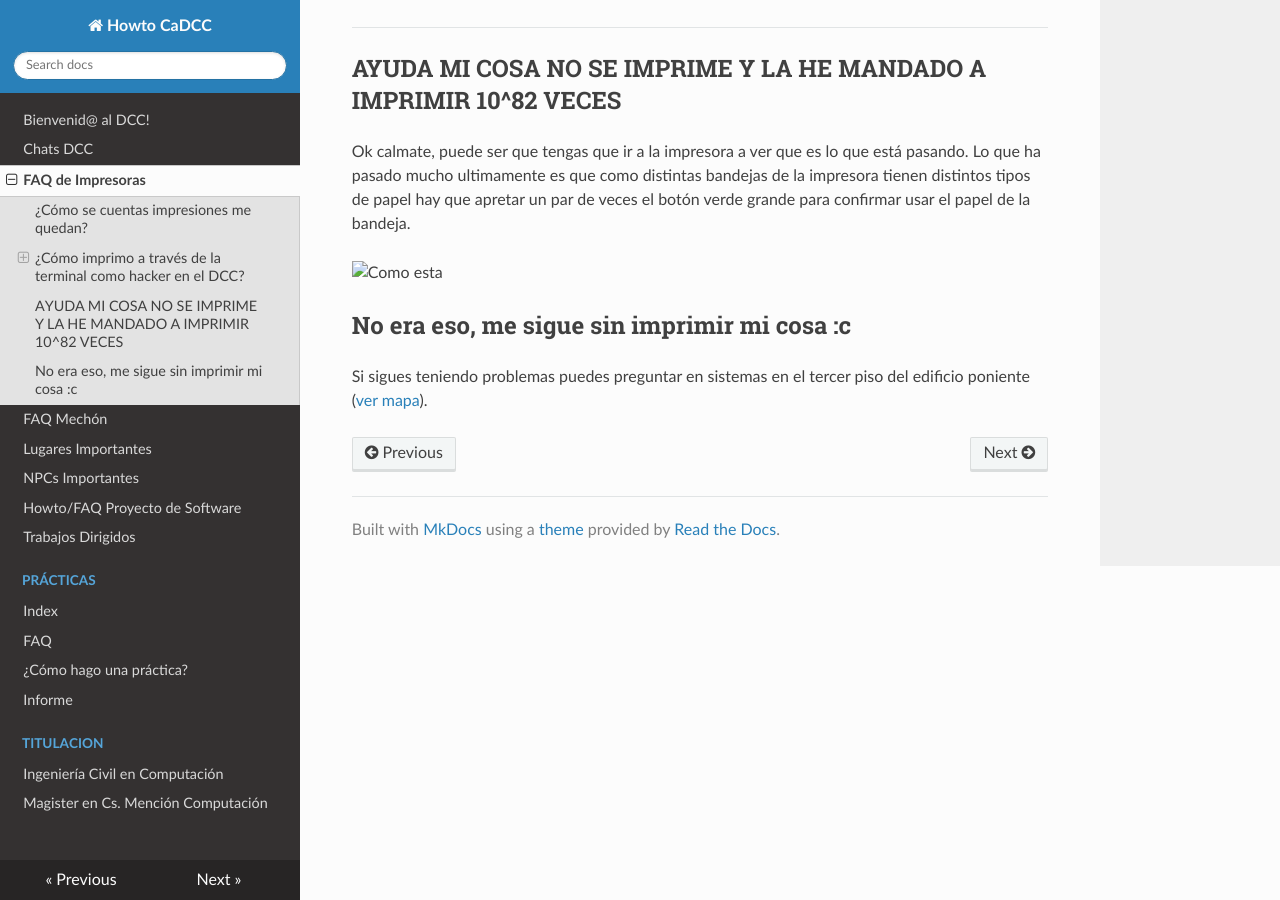
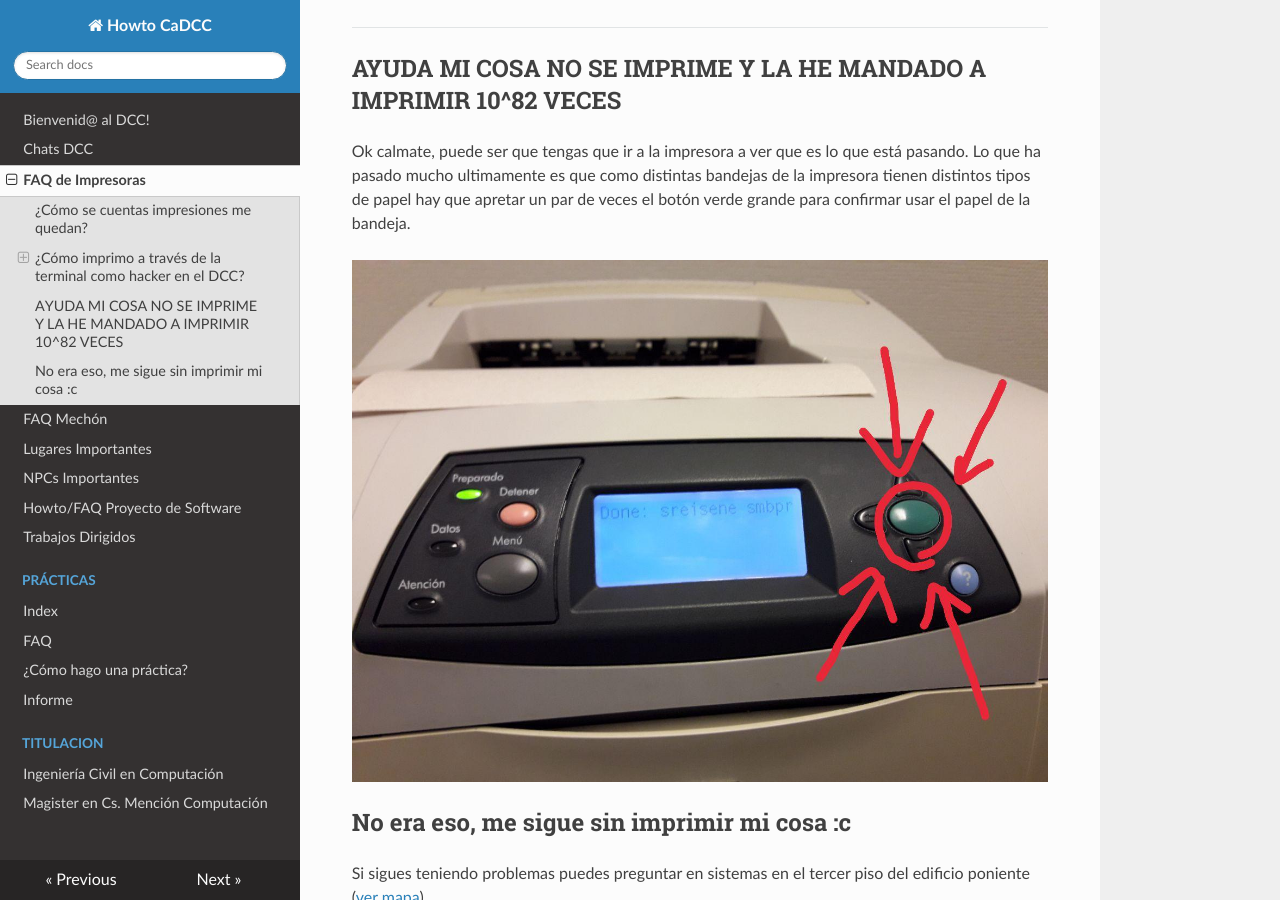
Before and after one commit to cadcc/howto, an MkDocs documentation site: the page built from docs/FAQ Impresoras.md, in a window 1280 px wide and 900 px high, scrolled down 963 px. Built offline with MkDocs 1.6.1, drawn with Linux system fonts in a browser that asks for light colours; nearby versions of some CDN libraries.

Commit message:
arreglado problema con imagen

```diff
--- a/docs/FAQ Impresoras.md
+++ b/docs/FAQ Impresoras.md
@@ -42,7 +42,7 @@ Y haces lo anterior como si estuvieras dentro de un computador en el Toqui (porq
 
 Ok calmate, puede ser que tengas que ir a la impresora a ver que es lo que está pasando. Lo que ha pasado mucho ultimamente es que como distintas bandejas de la impresora tienen distintos tipos de papel hay que apretar un par de veces el botón verde grande para confirmar usar el papel de la bandeja.
 
-![Como esta](boton_verde_impresora.jpg)
+![Como esta](_static/boton_verde_impresora.jpg)
 
 ## No era eso, me sigue sin imprimir mi cosa :c
 
```
